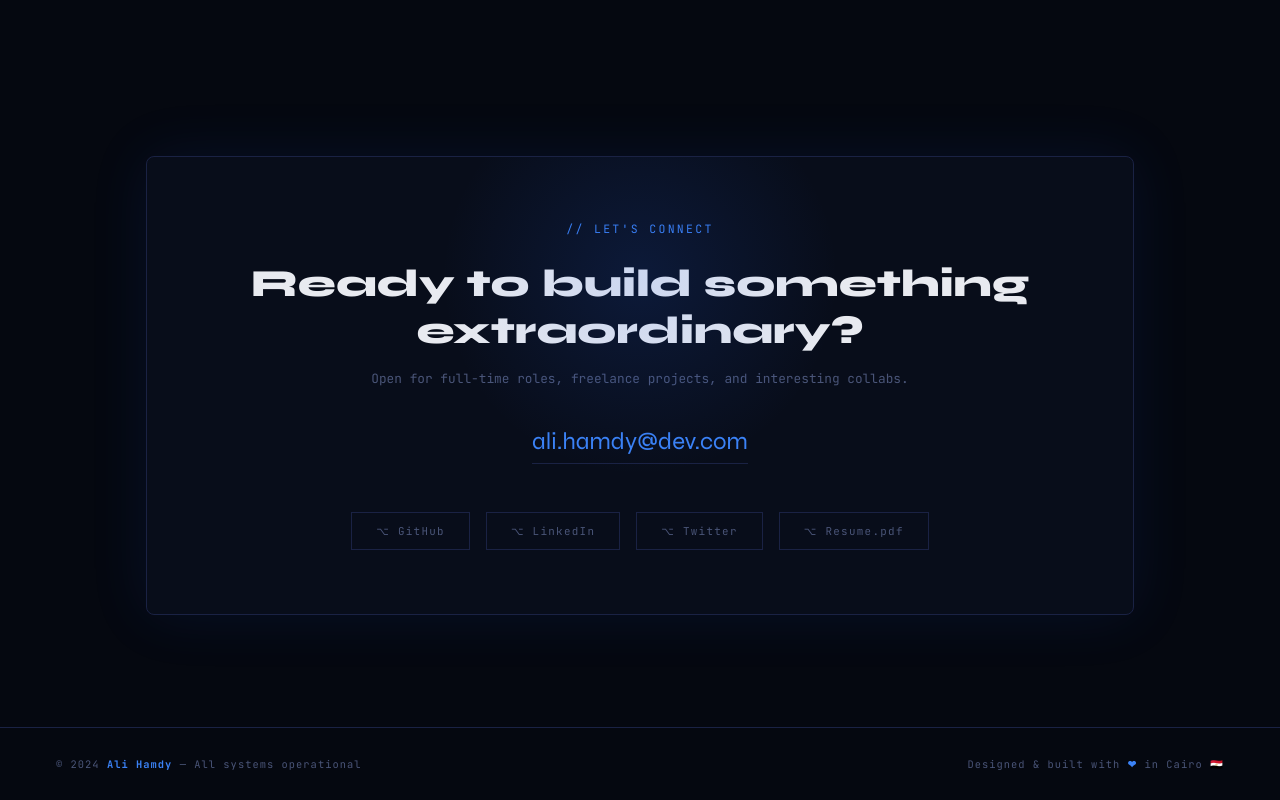
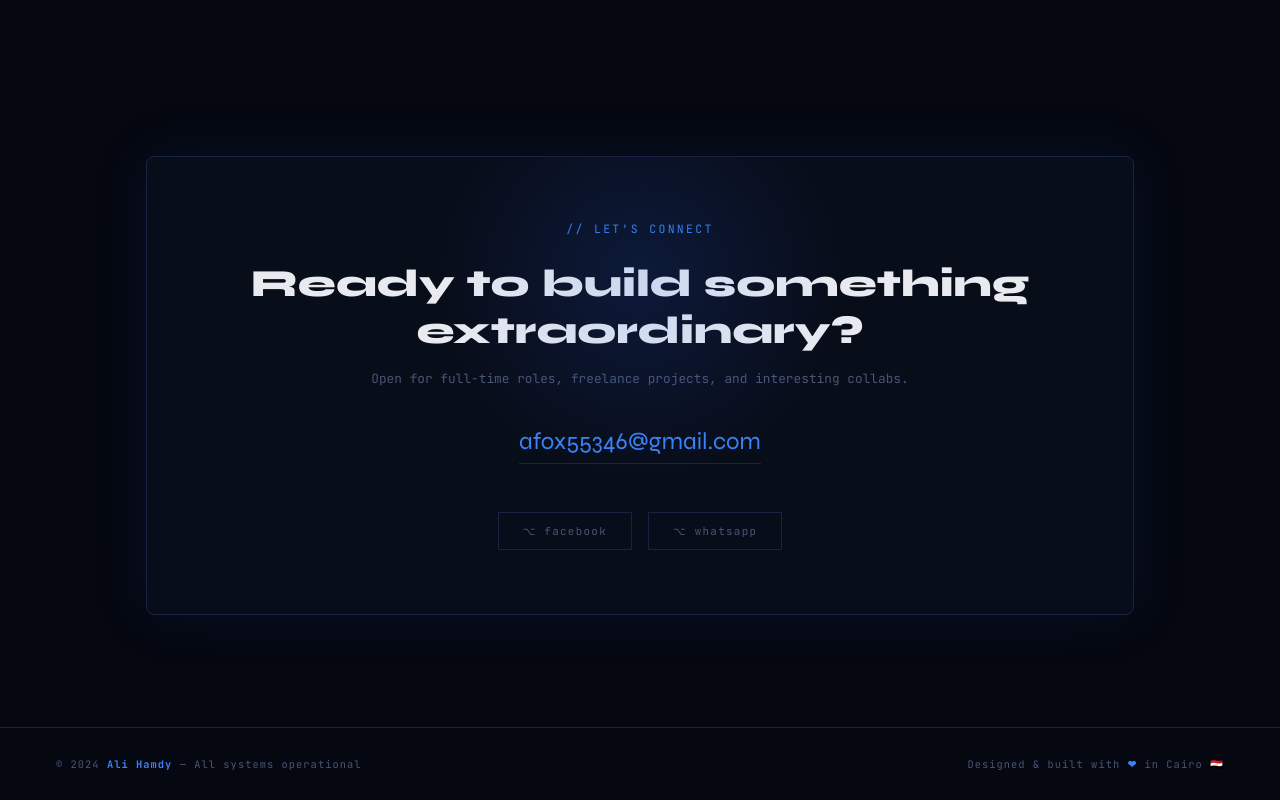
Before and after one commit to alihamdy7x/codewave, a plain HTML site: page index.html in a window 1280 px wide. Shown: the part 3959-4759 px from the top of the page. Drawn offline with Linux system fonts and the light colour scheme.

Commit message:
Update contact email and social links in index.html

```diff
--- a/index.html
+++ b/index.html
@@ -447,12 +447,11 @@ footer b{color:var(--blue-l)}
     <div class="contact-prompt">// let's connect</div>
     <h2 class="contact-title">Ready to build something<br>extraordinary?</h2>
     <p class="contact-sub">Open for full-time roles, freelance projects, and interesting collabs.</p>
-    <a href="mailto:ali.hamdy@dev.com" class="contact-email">ali.hamdy@dev.com</a>
+    <a href="mailto:ali.hamdy@dev.com" class="contact-email">afox55346@gmail.com</a>
     <div class="socials">
-      <a href="#" class="social-btn">⌥ GitHub</a>
-      <a href="#" class="social-btn">⌥ LinkedIn</a>
-      <a href="#" class="social-btn">⌥ Twitter</a>
-      <a href="#" class="social-btn">⌥ Resume.pdf</a>
+      <a href="#" class="social-btn">⌥ facebook</a>
+      <a href="http://wa.me/201018527868" class="social-btn">⌥ whatsapp</a>
+
     </div>
   </div>
 </section>
```
